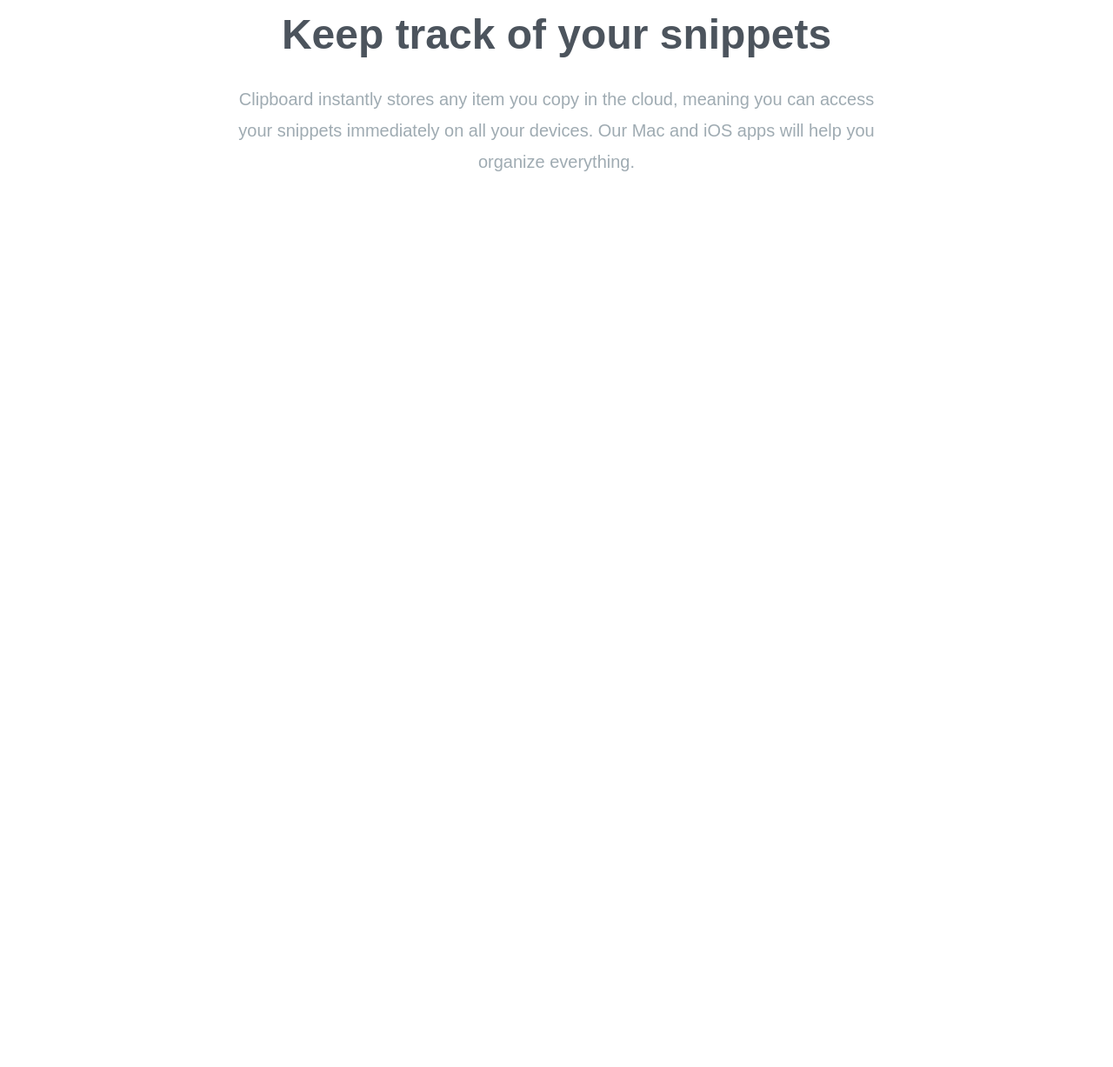
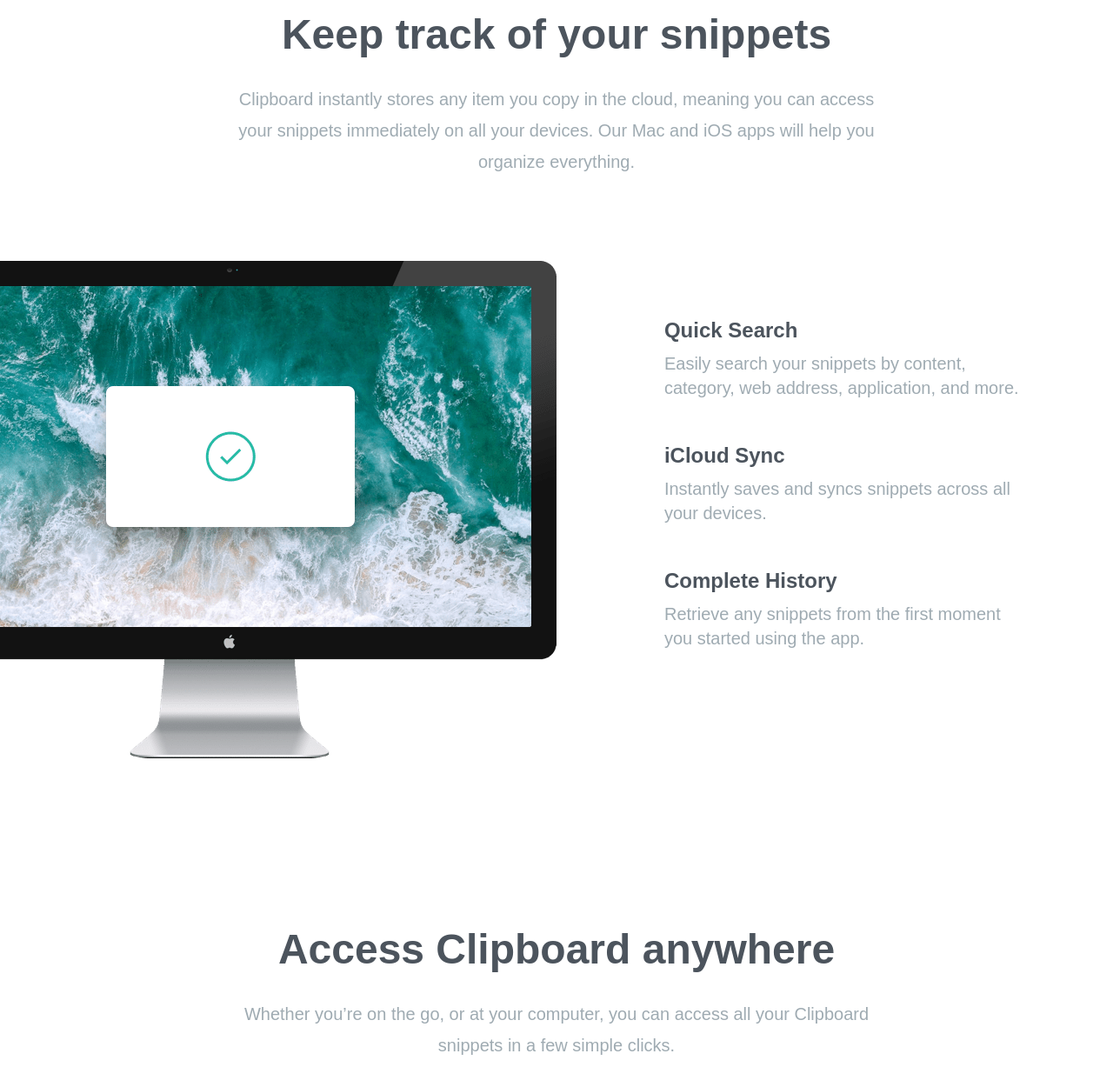
Before and after one commit to ahmetcankaratas/clipboard, a website: page index.html in a window 1280 px wide. Shown: the part 705-1932 px from the top of the page at 87% size. Before the commit the page ends 1005 px from the top, so only its background shows below. Drawn offline with Linux system fonts and the light colour scheme; a web font is replaced by a local one.

Commit message:
add features section

```diff
--- a/index.html
+++ b/index.html
@@ -15,12 +15,12 @@
   <body>
     <!-- Hero Section -->
     <section id="hero">
-      <div class="section-container mb-40 px-10 pt-16">
+      <div class="section-container mb-40 pt-16">
         <img src="./assets/images/logo.svg" alt="" class="mx-auto my-16" />
 
         <h3>A history of everything you copy</h3>
 
-        <p class="max-w-3xl mx-auto mb-10 text-2xl text-grayishBlue">
+        <p class="mx-auto mb-10 max-w-3xl text-2xl text-grayishBlue">
           Clipboard allows you to track and organize everything you copy.
           Instantly access your clipboard on all your devices.
         </p>
@@ -29,12 +29,12 @@
         <div class="button-container">
           <a
             href="#"
-            class="p-4 px-8 rounded-full shadow-lg bg-strongCyan duration-200 hover:opacity-80"
+            class="rounded-full bg-strongCyan p-4 px-8 shadow-lg duration-200 hover:opacity-80"
             >Download for IOS</a
           >
           <a
             href="#"
-            class="p-4 px-8 rounded-full shadow-lg bg-lightBlue duration-200 hover:opacity-80"
+            class="rounded-full bg-lightBlue p-4 px-8 shadow-lg duration-200 hover:opacity-80"
             >Download for Mac</a
           >
         </div>
@@ -43,10 +43,10 @@
 
     <!-- Snippets Section -->
     <section id="snippets">
-      <div class="section-container my-20 px-10">
+      <div class="section-container my-20">
         <h3>Keep track of your snippets</h3>
         <p
-          class="max-w-3xl mx-auto mb-24 text-xl leading-9 text-center text-grayishBlue"
+          class="mx-auto mb-24 max-w-3xl text-center text-xl leading-9 text-grayishBlue"
         >
           Clipboard instantly stores any item you copy in the cloud, meaning you
           can access your snippets immediately on all your devices. Our Mac and
@@ -54,59 +54,92 @@
         </p>
       </div>
     </section>
-    <!--
 
+    <!-- Features Sections -->
+    <section id="features">
+      <div class="section-container my-20">
+        <div class="relative flex flex-col md:flex-row md:space-x-32">
+          <!-- Image -->
+          <div class="md:w-1/2">
+            <img
+              src="./assets/images/image-computer.png"
+              alt=""
+              class="top-0 right-[50%] md:absolute"
+            />
+          </div>
+          <!-- Items -->
+          <div
+            class="mt-16 mb-24 flex flex-col space-y-12 text-xl md:mb-60 md:w-1/2 md:pl-16 md:text-left"
+          >
+            <!-- Item 1 -->
+            <div>
+              <h5 class="mb-2 text-2xl font-bold text-darkGrayishBlue">
                 Quick Search
+              </h5>
+              <div class="max-w-md text-grayishBlue">
+                Easily search your snippets by content, category, web address,
+                application, and more.
+              </div>
+            </div>
 
-  Easily search your snippets by content, category, web address, application, and more.
+            <!-- Item 2 -->
+            <div>
+              <h5 class="mb-2 text-2xl font-bold text-darkGrayishBlue">
+                iCloud Sync
+              </h5>
+              <div class="max-w-md text-grayishBlue">
+                Instantly saves and syncs snippets across all your devices.
+              </div>
+            </div>
 
-  iCloud Sync
+            <!-- Item 3 -->
+            <div>
+              <h5 class="mb-2 text-2xl font-bold text-darkGrayishBlue">
+                Complete History
+              </h5>
+              <div class="max-w-md text-grayishBlue">
+                Retrieve any snippets from the first moment you started using
+                the app.
+              </div>
+            </div>
+          </div>
+        </div>
+      </div>
+    </section>
 
-  Instantly saves and syncs snippets across all your devices.
+    <section id="access">
+      <div class="section-container my-20">
+        <h3>Access Clipboard anywhere</h3>
+        <p
+          class="mx-auto mb-24 max-w-3xl text-center text-xl leading-9 text-grayishBlue"
+        >
+          Whether you’re on the go, or at your computer, you can access all your
+          Clipboard snippets in a few simple clicks.
+        </p>
 
-  Complete History
+        <img src="./assets/images/image-devices.png" alt="" class="mx-auto" />
+      </div>
+    </section>
 
-  Retrieve any snippets from the first moment you started using the app.
 
-  Access Clipboard anywhere
 
-  Whether you’re on the go, or at your computer, you can access all your Clipboard
-  snippets in a few simple clicks.
-
-  Supercharge your workflow
-
-  We’ve got the tools to boost your productivity.
-
-  Create blacklists
-
-  Ensure sensitive information never makes its way to your clipboard by excluding certain sources.
-
-  Plain text snippets
-
-  Remove unwanted formatting from copied text for a consistent look.
-
-  Sneak preview
-
-  Quick preview of all snippets on your Clipboard for easy access.
-
-  Clipboard for iOS and Mac OS
-
-  Available for free on the App Store. Download for Mac or iOS, sync with iCloud
-  and you’re ready to start adding to your clipboard.
-
-  Download for iOS
-  Download for Mac
-
-  FAQs
-  Contact Us
-  Privacy Policy
-  Press Kit
+    <!--  Supercharge
+    your workflow We’ve got the tools to boost your productivity. Create
+    blacklists Ensure sensitive information never makes its way to your
+    clipboard by excluding certain sources. Plain text snippets Remove unwanted
+    formatting from copied text for a consistent look. Sneak preview Quick
+    preview of all snippets on your Clipboard for easy access. Clipboard for iOS
+    and Mac OS Available for free on the App Store. Download for Mac or iOS,
+    sync with iCloud and you’re ready to start adding to your clipboard.
+    Download for iOS Download for Mac FAQs Contact Us Privacy Policy Press Kit
     Install Guide
 
     <footer>
       <p class="attribution">
-      Challenge by <a href="https://www.frontendmentor.io?ref=challenge" target="_blank">Frontend Mentor</a>.
-      Coded by <a href="#">Your Name Here</a>.
+        Challenge by
+        <a href="https://www.frontendmentor.io?ref=challenge" target="_blank"
+          >Frontend Mentor</a
+        >. Coded by <a href="#">Your Name Here</a>.
       </p>
     </footer> -->
   </body>
--- a/input.css
+++ b/input.css
@@ -15,7 +15,7 @@
 }
 
 .section-container {
-  @apply max-w-6xl mx-auto text-center;
+  @apply max-w-6xl mx-auto text-center px-10;
 }
 
 .button-container {
--- a/package.json
+++ b/package.json
@@ -11,6 +11,8 @@
   "author": "Ahmet Can Karataş",
   "license": "ISC",
   "devDependencies": {
+    "prettier": "^2.7.1",
+    "prettier-plugin-tailwindcss": "^0.1.13",
     "tailwindcss": "^3.2.3"
   }
 }
```
Also changed, not shown: styles/main.css, 1 other file. Lines whose indentation alone changed are shown as unchanged.
